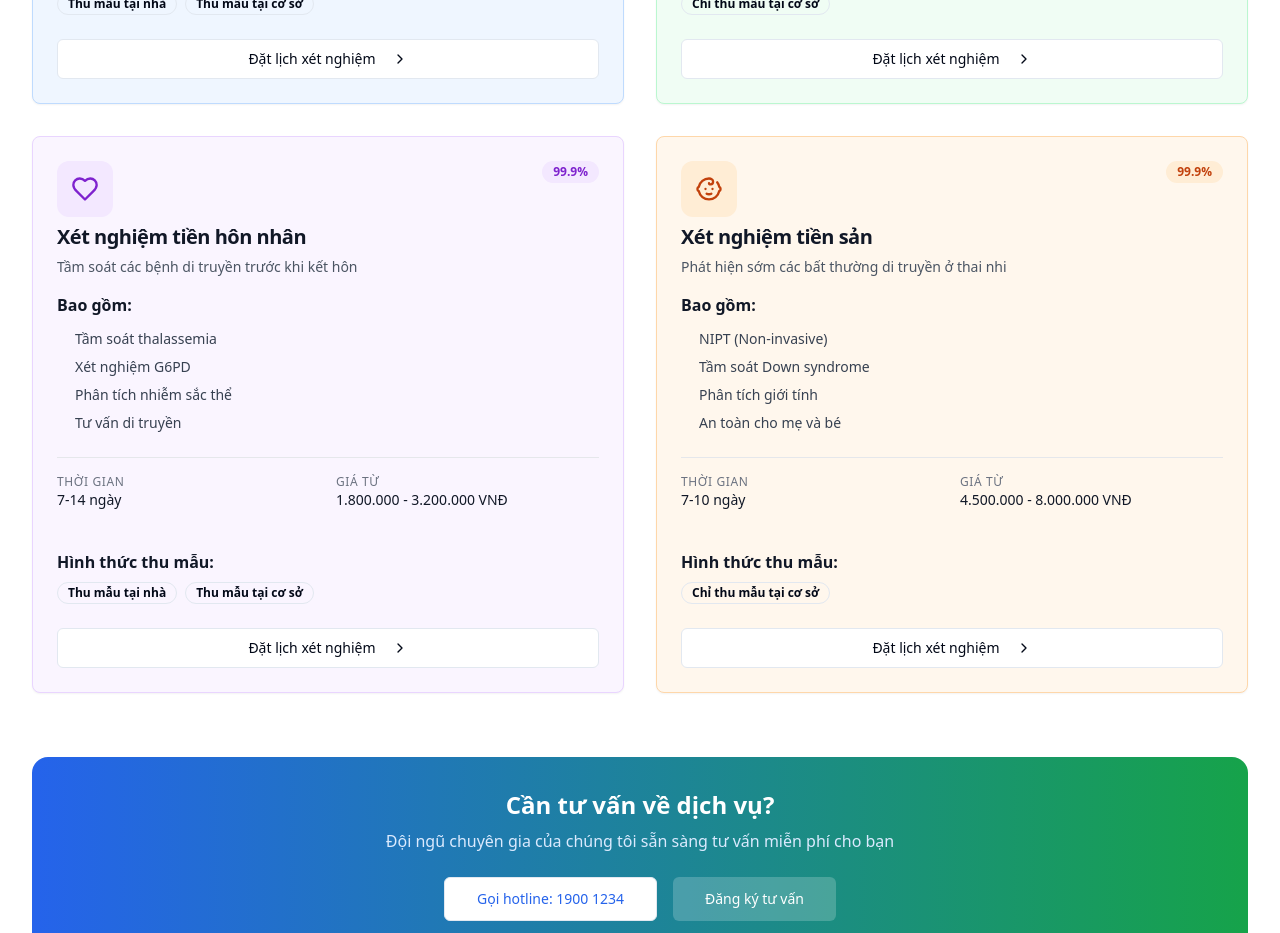
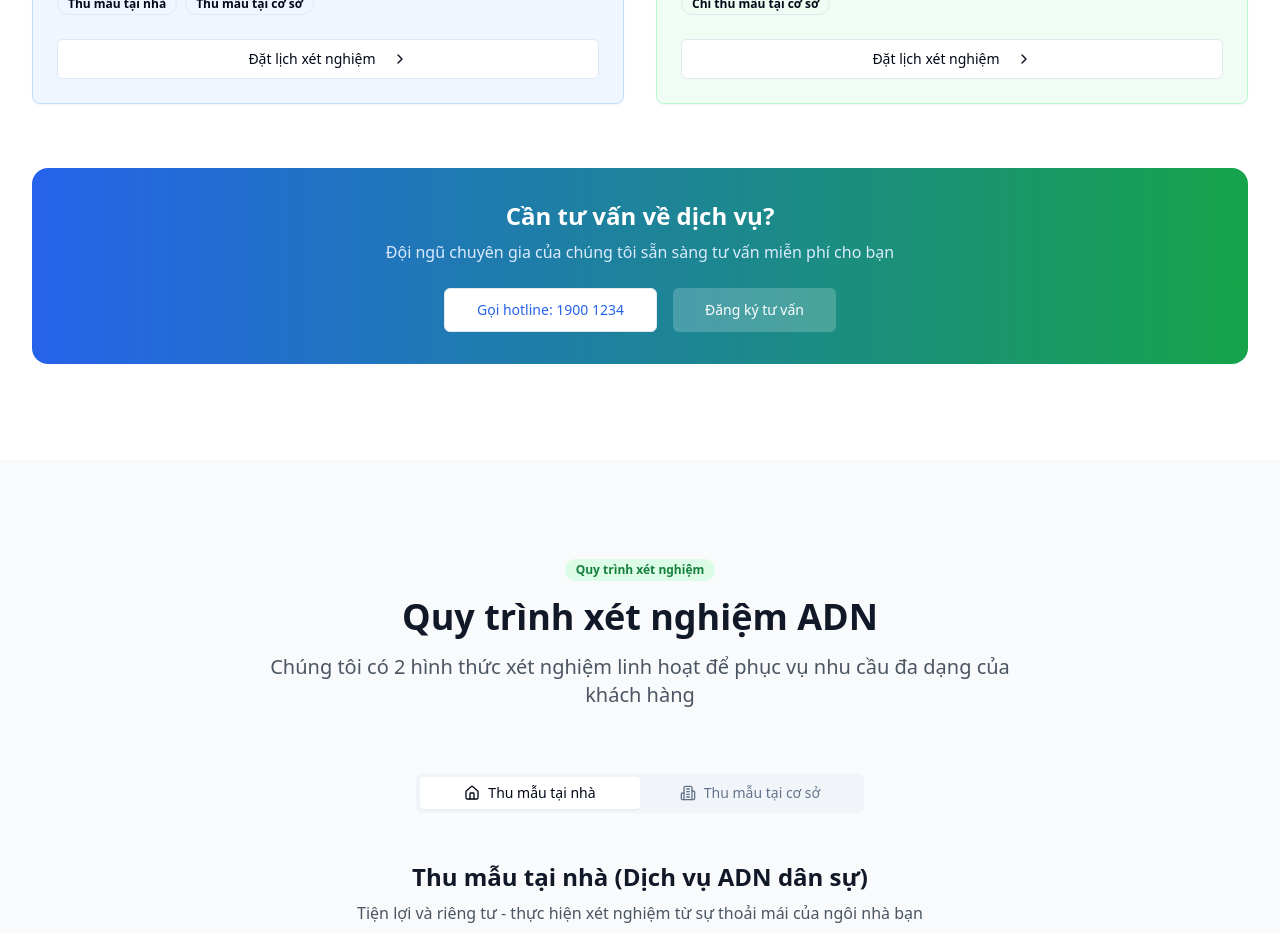
Before and after one commit to gbao99229/genetrack-dna-hub, a React (Vite) app: page /services in a window 1280 px wide. Shown: the part 1240-2173 px from the top of the page. Built offline with nearby package versions, Linux system fonts and the light colour scheme.

Commit message:
Remove premarital and prenatal tests
Removed premarital and prenatal testing options from the services section.

```diff
--- a/src/components/ServicesSection.tsx
+++ b/src/components/ServicesSection.tsx
@@ -1,8 +1,7 @@
-
 import { Card, CardContent, CardDescription, CardHeader, CardTitle } from "@/components/ui/card";
 import { Button } from "@/components/ui/button";
 import { Badge } from "@/components/ui/badge";
-import { Users, Scale, Heart, Baby, ChevronRight } from "lucide-react";
+import { Users, Scale, ChevronRight, Heart, Baby } from "lucide-react";
 
 export const ServicesSection = () => {
   const services = [
@@ -39,40 +38,6 @@ export const ServicesSection = () => {
       accuracy: "99.99%",
       sampleOptions: ["Chỉ thu mẫu tại cơ sở"],
       color: "green"
-    },
-    {
-      id: 3,
-      icon: Heart,
-      title: "Xét nghiệm tiền hôn nhân",
-      description: "Tầm soát các bệnh di truyền trước khi kết hôn",
-      features: [
-        "Tầm soát thalassemia",
-        "Xét nghiệm G6PD",
-        "Phân tích nhiễm sắc thể",
-        "Tư vấn di truyền"
-      ],
-      price: "1.800.000 - 3.200.000 VNĐ",
-      timeframe: "7-14 ngày",
-      accuracy: "99.9%",
-      sampleOptions: ["Thu mẫu tại nhà", "Thu mẫu tại cơ sở"],
-      color: "purple"
-    },
-    {
-      id: 4,
-      icon: Baby,
-      title: "Xét nghiệm tiền sản",
-      description: "Phát hiện sớm các bất thường di truyền ở thai nhi",
-      features: [
-        "NIPT (Non-invasive)",
-        "Tầm soát Down syndrome",
-        "Phân tích giới tính",
-        "An toàn cho mẹ và bé"
-      ],
-      price: "4.500.000 - 8.000.000 VNĐ",
-      timeframe: "7-10 ngày",
-      accuracy: "99.9%",
-      sampleOptions: ["Chỉ thu mẫu tại cơ sở"],
-      color: "orange"
     }
   ];
 
```
